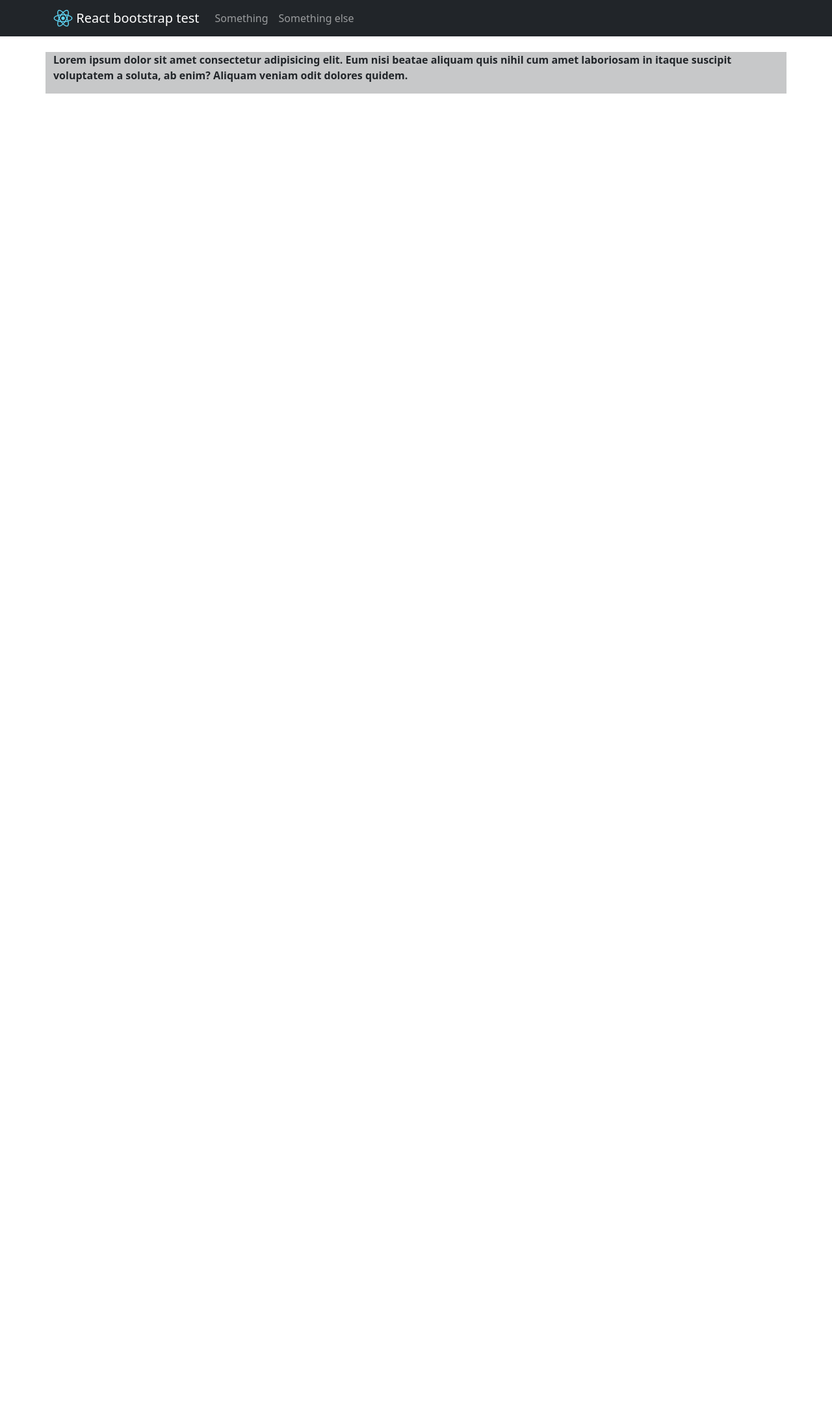
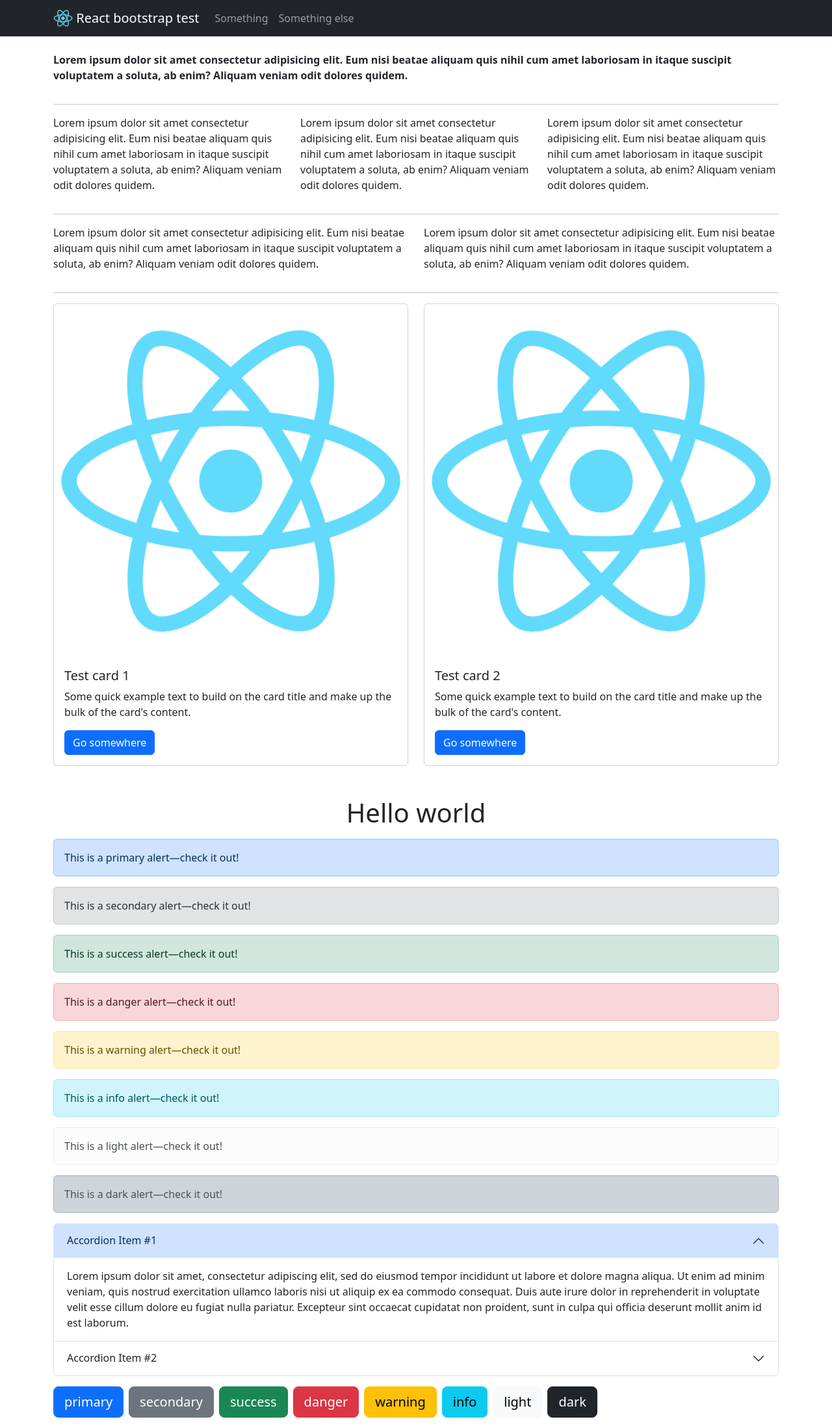
Before and after one commit to Wallmonger/React, a React (Create React App) app in the folder react-forms/: page / in a window 1280 px wide. Shown: the whole page at 65% size. Before the commit the page ends 800 px from the top, so only its background shows below. Built offline with nearby package versions, Linux system fonts and the light colour scheme.

Commit message:
First page

```diff
--- a/react-forms/src/App.js
+++ b/react-forms/src/App.js
@@ -1,6 +1,7 @@
 import React from 'react';
 import Welcome from './components/Welcome';
 import Template from './components/Template';
+import Buttons from './components/Buttons';
 // import Form from "./Form";
 // import CustomBtn from './components/customBtn';
 
@@ -15,6 +16,7 @@ function App() {
       <CustomBtn callback={sayHello}>salut</CustomBtn> */}
       <Template/>
       <Welcome />
+      <Buttons />
     </>
   );
 }
--- /dev/null
+++ b/react-forms/src/components/Buttons.jsx
@@ -0,0 +1,52 @@
+import {Alert, Accordion, Button} from 'react-bootstrap';
+const Buttons = () => {
+
+    const bootstrapClasses = ['primary', 'secondary', 'success', 'danger', 'warning', 'info', 'light', 'dark'];
+
+    return (
+      <div className="container mt-5">
+        <h1 className="text-center mb-3">Hello world</h1>
+
+        {bootstrapClasses.map(variant => (
+          <Alert key={variant} variant={variant}>
+            This is a {variant} alert—check it out!
+          </Alert>
+        ))}
+
+        <Accordion defaultActiveKey="0">
+            <Accordion.Item eventKey="0">
+                <Accordion.Header>Accordion Item #1</Accordion.Header>
+                <Accordion.Body>
+                    Lorem ipsum dolor sit amet, consectetur adipiscing elit, sed do
+                    eiusmod tempor incididunt ut labore et dolore magna aliqua. Ut
+                    enim ad minim veniam, quis nostrud exercitation ullamco laboris
+                    nisi ut aliquip ex ea commodo consequat. Duis aute irure dolor in
+                    reprehenderit in voluptate velit esse cillum dolore eu fugiat
+                    nulla pariatur. Excepteur sint occaecat cupidatat non proident,
+                    sunt in culpa qui officia deserunt mollit anim id est laborum.
+                </Accordion.Body>
+            </Accordion.Item>
+            <Accordion.Item eventKey="1">
+                    <Accordion.Header>Accordion Item #2</Accordion.Header>
+                        <Accordion.Body>
+                            Lorem ipsum dolor sit amet, consectetur adipiscing elit, sed do
+                            eiusmod tempor incididunt ut labore et dolore magna aliqua. Ut
+                            enim ad minim veniam, quis nostrud exercitation ullamco laboris
+                            nisi ut aliquip ex ea commodo consequat. Duis aute irure dolor in
+                            reprehenderit in voluptate velit esse cillum dolore eu fugiat
+                            nulla pariatur. Excepteur sint occaecat cupidatat non proident,
+                            sunt in culpa qui officia deserunt mollit anim id est laborum.
+                        </Accordion.Body>
+            </Accordion.Item>
+        </Accordion>
+
+        {
+            bootstrapClasses.map(element =>
+                <Button key={element} variant={element} className='me-2 my-3' size="lg">{element}</Button>
+            )
+        }
+      </div>
+    )
+}
+
+export default Buttons;
--- a/react-forms/src/components/Welcome.jsx
+++ b/react-forms/src/components/Welcome.jsx
@@ -1,15 +1,91 @@
-import {Container, Row, Col, Button} from 'react-bootstrap';
+import {Container, Row, Col, Card, Button} from 'react-bootstrap';
 
 
 const Welcome = () => {
     return (
-        <Container fluid="md mt-4 bg-dark bg-opacity-25">
-            <Row>
-                <Col>
-                    <p className='fw-bold'>Lorem ipsum dolor sit amet consectetur adipisicing elit. Eum nisi beatae aliquam quis nihil cum amet laboriosam in itaque suscipit voluptatem a soluta, ab enim? Aliquam veniam odit dolores quidem.</p>
-                </Col>
-            </Row>
-        </Container>
+      <Container fluid="md mt-4">
+        <Row>
+          <Col>
+            <p className="fw-bold">
+              Lorem ipsum dolor sit amet consectetur adipisicing elit. Eum nisi
+              beatae aliquam quis nihil cum amet laboriosam in itaque suscipit
+              voluptatem a soluta, ab enim? Aliquam veniam odit dolores quidem.
+            </p>
+          </Col>
+        </Row>
+        <hr />
+        <Row>
+          <Col>
+            <p>
+              Lorem ipsum dolor sit amet consectetur adipisicing elit. Eum nisi
+              beatae aliquam quis nihil cum amet laboriosam in itaque suscipit
+              voluptatem a soluta, ab enim? Aliquam veniam odit dolores quidem.
+            </p>
+          </Col>
+          <Col>
+            <p>
+              Lorem ipsum dolor sit amet consectetur adipisicing elit. Eum nisi
+              beatae aliquam quis nihil cum amet laboriosam in itaque suscipit
+              voluptatem a soluta, ab enim? Aliquam veniam odit dolores quidem.
+            </p>
+          </Col>
+          <Col>
+            <p>
+              Lorem ipsum dolor sit amet consectetur adipisicing elit. Eum nisi
+              beatae aliquam quis nihil cum amet laboriosam in itaque suscipit
+              voluptatem a soluta, ab enim? Aliquam veniam odit dolores quidem.
+            </p>
+          </Col>
+        </Row>
+        <hr />
+        <Row>
+          <Col lg="6">
+            <p>
+              Lorem ipsum dolor sit amet consectetur adipisicing elit. Eum nisi
+              beatae aliquam quis nihil cum amet laboriosam in itaque suscipit
+              voluptatem a soluta, ab enim? Aliquam veniam odit dolores quidem.
+            </p>
+          </Col>
+          <Col lg="6">
+            <p>
+              Lorem ipsum dolor sit amet consectetur adipisicing elit. Eum nisi
+              beatae aliquam quis nihil cum amet laboriosam in itaque suscipit
+              voluptatem a soluta, ab enim? Aliquam veniam odit dolores quidem.
+            </p>
+          </Col>
+        </Row>
+        <hr />
+        <Row>
+
+          <Col lg="6">
+                <Card>
+                <Card.Img variant="top" src="/logo512.png" />
+                <Card.Body>
+                    <Card.Title>Test card 1</Card.Title>
+                    <Card.Text>
+                    Some quick example text to build on the card title and make up
+                    the bulk of the card's content.
+                    </Card.Text>
+                    <Button variant="primary">Go somewhere</Button>
+                </Card.Body>
+                </Card>
+          </Col>
+
+          <Col lg="6">
+                <Card>
+                <Card.Img variant="top" src="/logo512.png" />
+                <Card.Body>
+                    <Card.Title>Test card 2</Card.Title>
+                    <Card.Text>
+                    Some quick example text to build on the card title and make up
+                    the bulk of the card's content.
+                    </Card.Text>
+                    <Button variant="primary">Go somewhere</Button>
+                </Card.Body>
+                </Card>
+          </Col>
+        </Row>
+      </Container>
     )
 }
 
```
